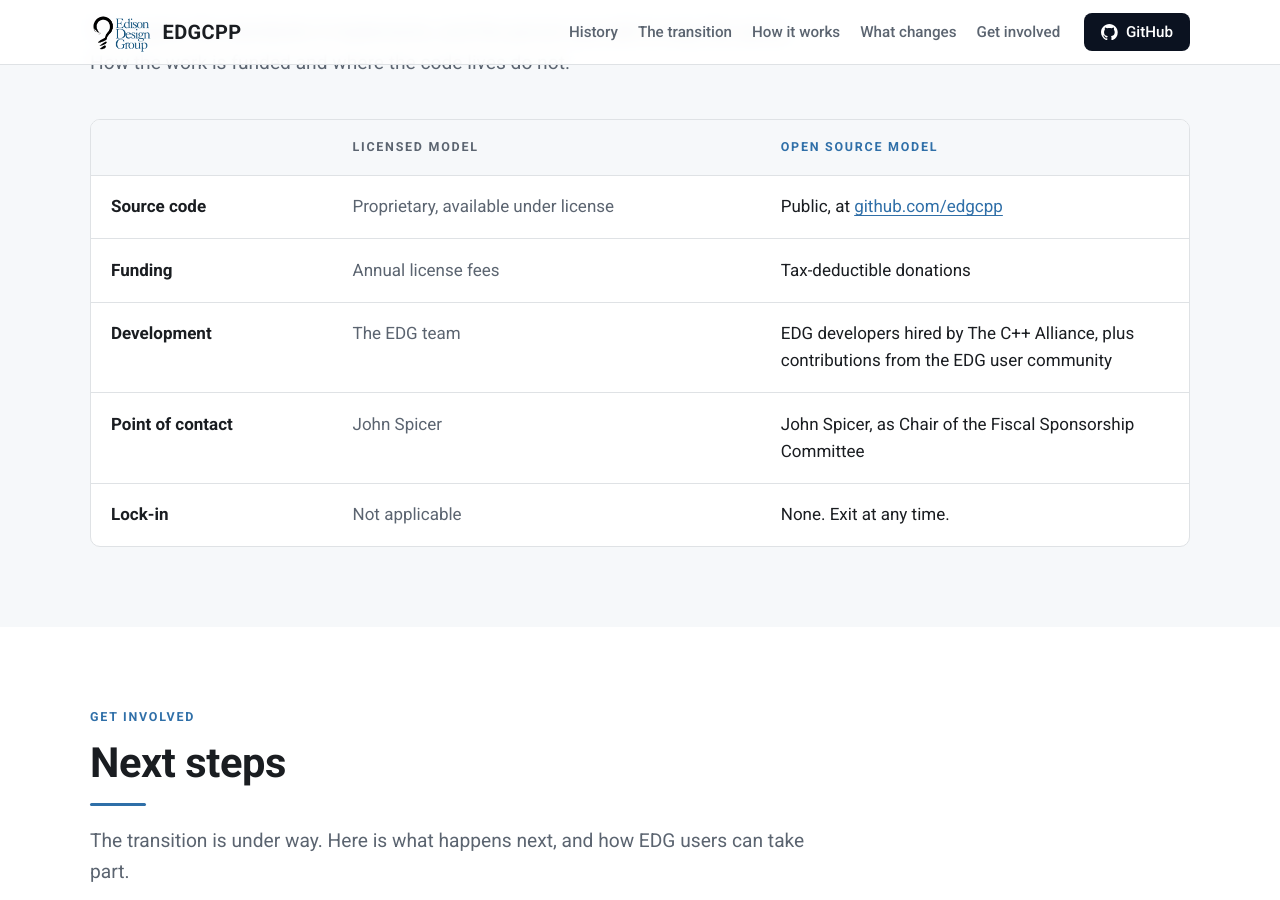
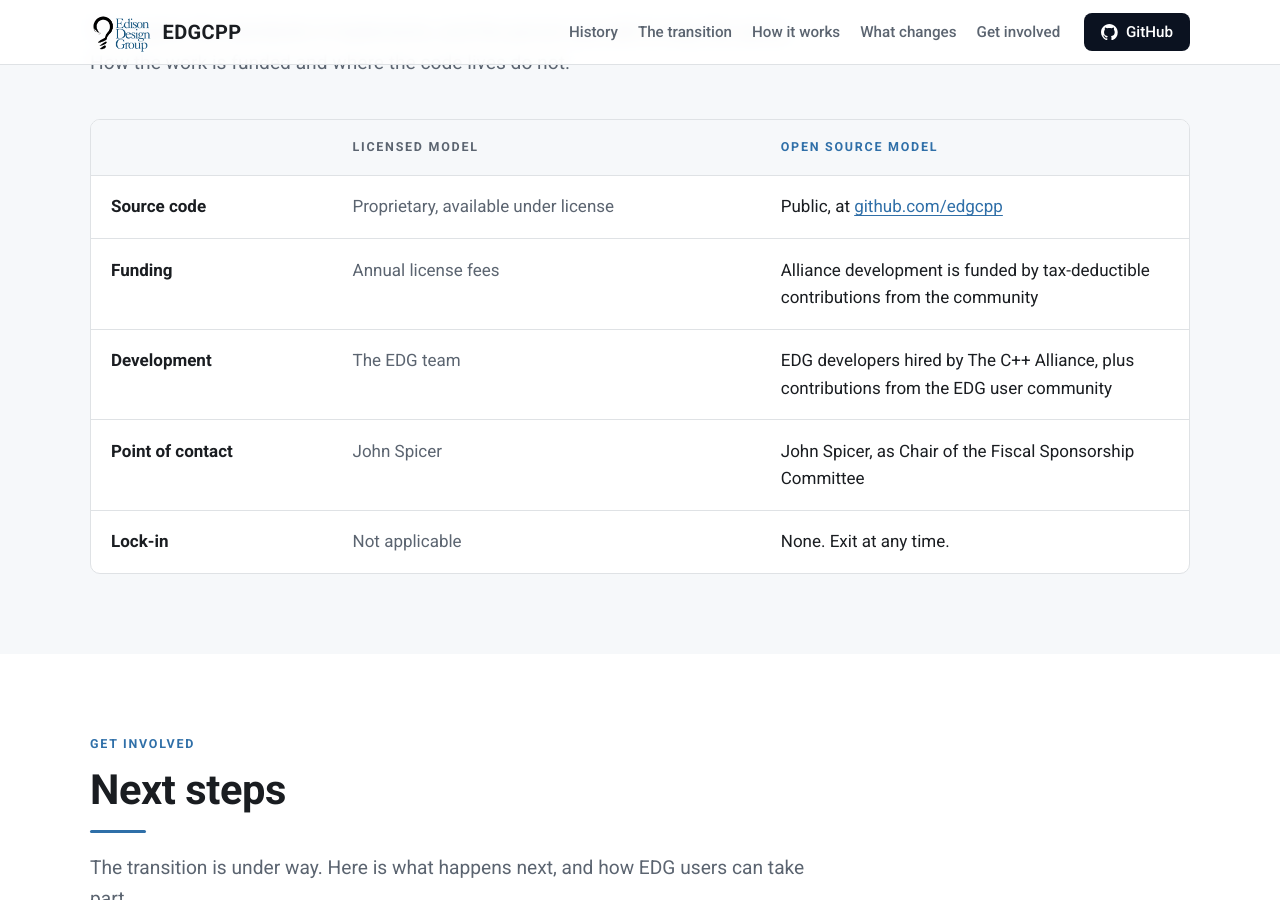
Before and after one commit to edgcpp/edgcpp.github.io, a Jekyll site: the page built from index.html, in a window 1280 px wide and 900 px high, scrolled down 3656 px. Built offline with Jekyll 4.4.1, drawn with Linux system fonts in a browser that asks for light colours.

Commit message:
Small change to funding wording (#5)

```diff
--- a/index.html
+++ b/index.html
@@ -148,7 +148,7 @@
           <tr>
             <th scope="row">Funding</th>
             <td data-label="Licensed model">Annual license fees</td>
-            <td data-label="Open source model" class="compare__new">Tax-deductible donations</td>
+            <td data-label="Open source model" class="compare__new">Alliance development is funded by tax-deductible contributions from the community</td>
           </tr>
           <tr>
             <th scope="row">Development</th>
```
